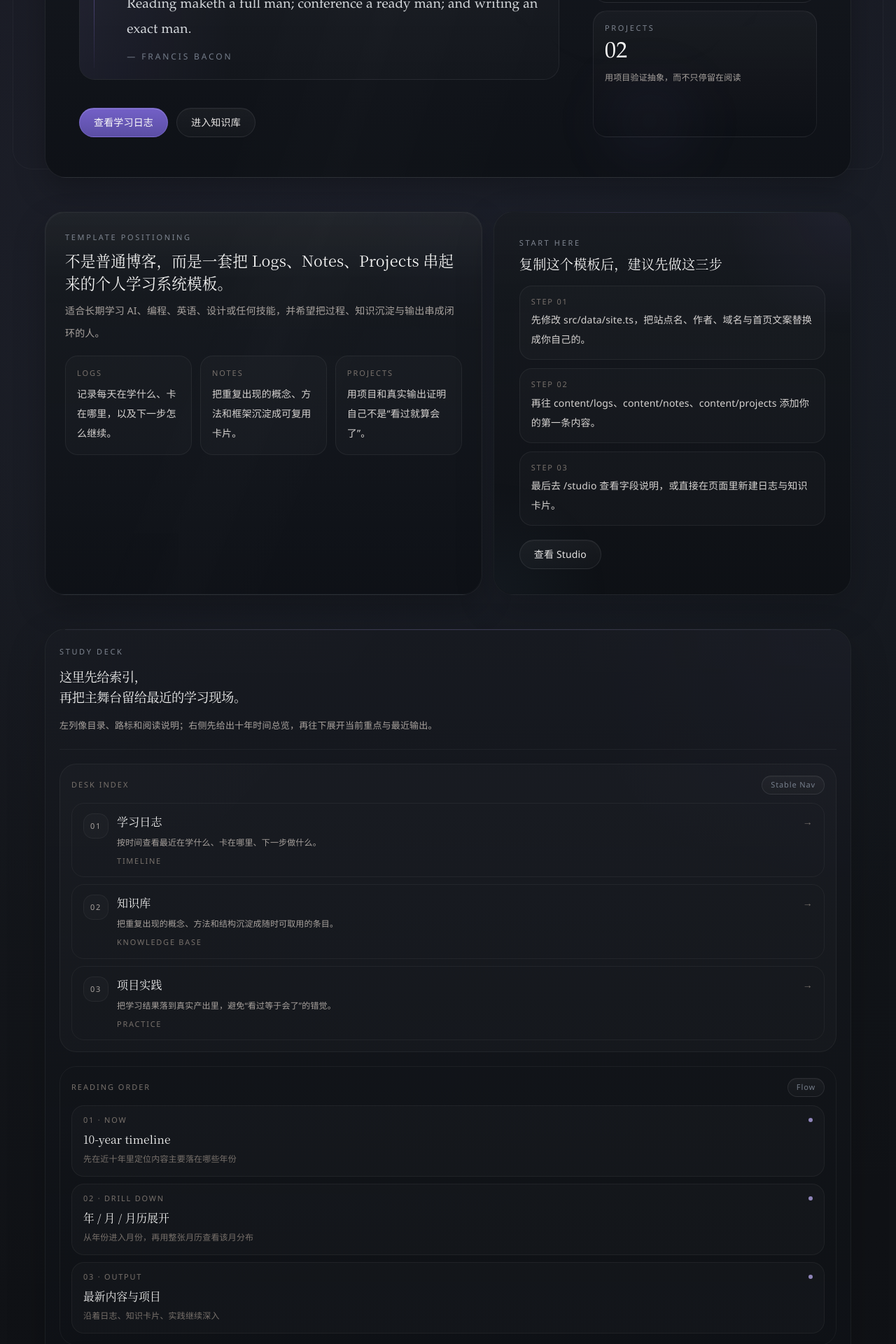
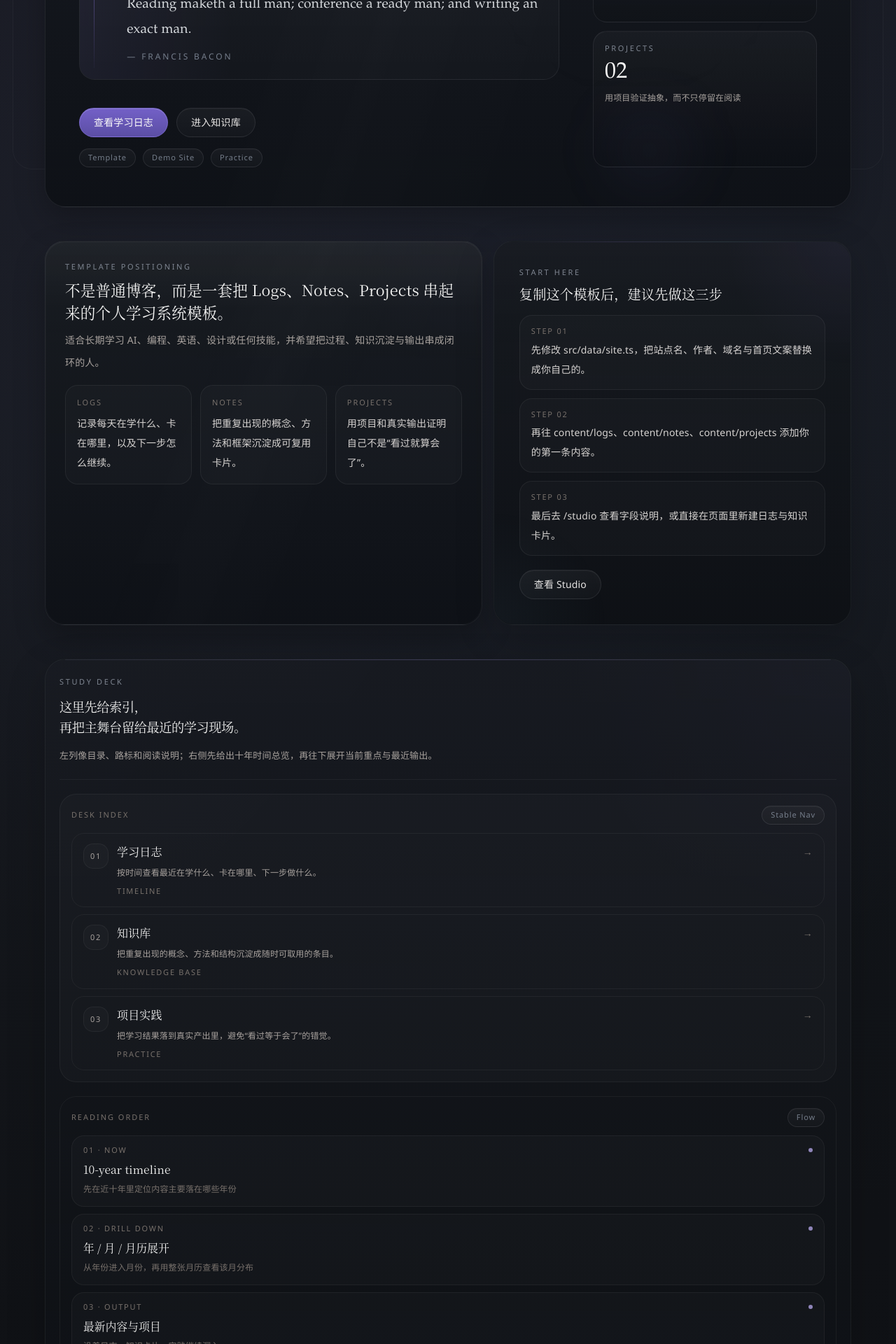
Before and after one commit to aqin1012-lyq/personal-learning-site, a Next.js app: page / in a window 1280 px wide. Shown: the part 540-2460 px from the top of the page at 70% size. Built offline with nearby package versions, Linux system fonts and the light colour scheme.

Commit message:
Refine landing messaging and extract home helpers

```diff
--- a/src/app/page.tsx
+++ b/src/app/page.tsx
@@ -1,15 +1,15 @@
 import Link from 'next/link';
 import { siteConfig } from '@/data/site';
 import { currentLearning } from '@/data/current-learning';
-import type { NoteItem } from '@/types/note';
 import { getAllLogs, getAllNotes, getAllProjects } from '@/lib/content';
+import { buildDeckSections, buildHomeStats, buildNotesHref, buildQuickMap, buildTimelineYears } from '@/lib/home';
 import { Navbar } from '@/components/layout/Navbar';
 import { Footer } from '@/components/layout/Footer';
 import { SiteContainer } from '@/components/layout/SiteContainer';
 import { Hero } from '@/components/home/Hero';
 import { HomeMotion } from '@/components/home/HomeMotion';
 import { CurrentLearningCard } from '@/components/home/CurrentLearningCard';
-import { TimelinePreview, type TimelineItem, type TimelineMonth, type TimelineYear } from '@/components/home/TimelinePreview';
+import { TimelinePreview } from '@/components/home/TimelinePreview';
 import { SectionHeader } from '@/components/common/SectionHeader';
 import { InteractiveSurface } from '@/components/common/InteractiveSurface';
 import { LogCard } from '@/components/logs/LogCard';
@@ -24,127 +24,10 @@ export default function HomePage() {
   const featuredNotes = notes.filter((item) => item.featured).slice(0, 3);
   const featuredProjects = projects.slice(0, 2);
   const latestProject = featuredProjects[0];
-
-  const buildNotesHref = (item: Pick<NoteItem, 'category' | 'tags'>) => {
-    const params = new URLSearchParams();
-    if (item.category) params.set('category', item.category);
-    if (item.tags[0]) params.set('tag', item.tags[0]);
-    const query = params.toString();
-    return query ? `/notes?${query}` : '/notes';
-  };
-
-  const stats = [
-    { label: 'Learning Logs', value: String(logs.length).padStart(2, '0'), note: '持续记录输入、实践与复盘' },
-    { label: 'Knowledge Notes', value: String(notes.length).padStart(2, '0'), note: '把零散理解整理成可复用卡片' },
-    { label: 'Projects', value: String(projects.length).padStart(2, '0'), note: '用项目验证抽象，而不只停留在阅读' },
-  ];
-
-  const quickMap = [
-    {
-      title: '学习日志',
-      description: '按时间查看最近在学什么、卡在哪里、下一步做什么。',
-      href: '/logs',
-      badge: 'Timeline',
-    },
-    {
-      title: '知识库',
-      description: '把重复出现的概念、方法和结构沉淀成随时可取用的条目。',
-      href: '/notes',
-      badge: 'Knowledge Base',
-    },
-    {
-      title: '项目实践',
-      description: '把学习结果落到真实产出里，避免“看过等于会了”的错觉。',
-      href: '/projects',
-      badge: 'Practice',
-    },
-  ];
-
-  const deckSections = [
-    { label: 'Now', title: '10-year timeline', note: '先在近十年里定位内容主要落在哪些年份' },
-    { label: 'Drill Down', title: '年 / 月 / 月历展开', note: '从年份进入月份，再用整张月历查看该月分布' },
-    { label: 'Output', title: '最新内容与项目', note: '沿着日志、知识卡片、实践继续深入' },
-  ];
-
-  const parseProjectDate = (period?: string) => {
-    if (!period) return '';
-    const matched = period.match(/(\d{4})\.(\d{1,2})/);
-    if (!matched) return '';
-    const [, year, month] = matched;
-    return `${year}-${String(month).padStart(2, '0')}-01`;
-  };
-
-  const timelineItems: TimelineItem[] = [
-    ...logs.map((item) => ({
-      id: `log-${item.id}`,
-      title: item.title,
-      summary: item.summary,
-      date: item.date,
-      href: `/logs/${item.slug}`,
-      kind: 'log' as const,
-      meta: item.type,
-      tags: item.tags,
-    })),
-    ...notes.map((item) => ({
-      id: `note-${item.id}`,
-      title: item.title,
-      summary: item.summary,
-      date: item.updatedAt,
-      href: `/notes/${item.slug}`,
-      kind: 'note' as const,
-      meta: item.category,
-      tags: item.tags,
-    })),
-    ...projects.map((item) => ({
-      id: `project-${item.id}`,
-      title: item.title,
-      summary: item.summary,
-      date: parseProjectDate(item.period),
-      href: item.href || `/projects/${item.slug}`,
-      kind: 'project' as const,
-      meta: item.status,
-      tags: item.tags,
-    })),
-  ].filter((item) => item.date);
-
-  const currentYear = new Date().getFullYear();
-  const timelineYears: TimelineYear[] = Array.from({ length: 10 }, (_, index) => currentYear - 9 + index).map((year) => {
-    const months: TimelineMonth[] = Array.from({ length: 12 }, (_, monthIndex) => {
-      const month = monthIndex + 1;
-      const daysInMonth = new Date(year, month, 0).getDate();
-      const monthItems = timelineItems
-        .filter((item) => item.date.startsWith(`${year}-${String(month).padStart(2, '0')}`))
-        .sort((a, b) => (a.date < b.date ? 1 : -1));
-
-      const firstWeekday = (new Date(year, monthIndex, 1).getDay() + 6) % 7;
-
-      return {
-        key: `${year}-${String(month).padStart(2, '0')}`,
-        month,
-        label: new Intl.DateTimeFormat('zh-CN', { month: 'long' }).format(new Date(year, monthIndex, 1)),
-        shortLabel: `${String(month).padStart(2, '0')}月`,
-        itemCount: monthItems.length,
-        firstWeekday,
-        days: Array.from({ length: daysInMonth }, (_, dayIndex) => {
-          const day = dayIndex + 1;
-          const key = `${year}-${String(month).padStart(2, '0')}-${String(day).padStart(2, '0')}`;
-          return {
-            day,
-            key,
-            weekday: (firstWeekday + dayIndex) % 7,
-            items: monthItems.filter((item) => item.date === key),
-          };
-        }),
-      };
-    });
-
-    return {
-      year,
-      key: String(year),
-      itemCount: months.reduce((total, month) => total + month.itemCount, 0),
-      months,
-    };
-  });
+  const stats = buildHomeStats(logs, notes, projects);
+  const quickMap = buildQuickMap();
+  const deckSections = buildDeckSections();
+  const timelineYears = buildTimelineYears(logs, notes, projects);
 
   return (
     <>
@@ -158,6 +41,11 @@ export default function HomePage() {
               primaryAction={{ label: '查看学习日志', href: '/logs' }}
               secondaryAction={{ label: '进入知识库', href: '/notes' }}
               stats={stats}
+              quickChips={[
+                { label: 'Template', href: '/studio' },
+                { label: 'Demo Site', href: '/about' },
+                { label: 'Practice', href: '/projects' },
+              ]}
             />
 
             <section className="grid gap-4 xl:grid-cols-[1.1fr_0.9fr]">
--- a/src/components/home/Hero.tsx
+++ b/src/components/home/Hero.tsx
@@ -9,18 +9,25 @@ type HeroStat = {
   note: string;
 };
 
+type HeroChip = {
+  label: string;
+  href: string;
+};
+
 export function Hero({
   title,
   subtitle,
   primaryAction,
   secondaryAction,
   stats,
+  quickChips = [],
 }: {
   title: string;
   subtitle: string;
   primaryAction: { label: string; href: string };
   secondaryAction?: { label: string; href: string };
   stats: HeroStat[];
+  quickChips?: HeroChip[];
 }) {
   const manualBreak = '沉淀成可复用的认知结构';
   const titleParts = title.split('，');
@@ -70,7 +77,8 @@ export function Hero({
             </div>
           </div>
 
-          <div className="flex flex-wrap gap-3 pt-1">
+          <div className="space-y-4 pt-1">
+            <div className="flex flex-wrap gap-3">
               <Link href={primaryAction.href} className="hero-button-primary hero-magnetic-chip">
                 {primaryAction.label}
               </Link>
@@ -78,6 +86,16 @@ export function Hero({
                 <Link href={secondaryAction.href} className="hero-button-secondary hero-magnetic-chip">
                   {secondaryAction.label}
                 </Link>
+              ) : null}
+            </div>
+            {quickChips.length > 0 ? (
+              <div className="flex flex-wrap gap-2.5">
+                {quickChips.map((chip) => (
+                  <Link key={chip.href} href={chip.href} className="pill-tag hero-magnetic-chip">
+                    {chip.label}
+                  </Link>
+                ))}
+              </div>
             ) : null}
           </div>
         </div>
--- a/src/components/layout/Footer.tsx
+++ b/src/components/layout/Footer.tsx
@@ -6,9 +6,9 @@ export function Footer() {
     <footer className="mt-16 border-t border-white/[0.07] bg-[#0d1014]/72 backdrop-blur-xl">
       <SiteContainer className="grid gap-8 py-10 text-sm text-stone-500 md:grid-cols-[1.2fr_0.8fr] md:items-start">
         <div className="space-y-3">
-          <p className="text-base text-stone-300">这是我的个人学习记录站，记录输入、实践、复盘，也记录那些慢慢成形的理解。</p>
+          <p className="text-base text-stone-300">这是一个个人学习系统模板，用来把学习过程、知识沉淀和项目实践串成一个长期可复用的成长界面。</p>
           <p className="max-w-2xl leading-7 text-stone-500">
-            希望这里不是一堆被遗忘的草稿，而是一套越用越顺手、越写越清晰的长期知识基础设施。
+            你可以把它当成自己的公开学习主页，也可以把它当成一个长期维护的知识基础设施模板，从第一条日志开始慢慢长起来。
           </p>
         </div>
         <div className="grid gap-3 md:justify-end">
@@ -24,6 +24,9 @@ export function Footer() {
           <Link href="/projects" className="hover:text-violet-200/90">
             项目实践
           </Link>
+          <Link href="/studio" className="hover:text-violet-200/90">
+            Studio
+          </Link>
         </div>
       </SiteContainer>
     </footer>
--- a/src/components/layout/Navbar.tsx
+++ b/src/components/layout/Navbar.tsx
@@ -34,8 +34,8 @@ export function Navbar({ nav }: { nav: NavItem[] }) {
             ✦
           </span>
           <span>
-            <span className="block font-cjk text-[1.02rem] font-medium tracking-[0.01em]">学习记录站</span>
-            <span className="block text-xs text-stone-500">Notes · Logs · Practice</span>
+            <span className="block font-cjk text-[1.02rem] font-medium tracking-[0.01em]">学习系统模板</span>
+            <span className="block text-xs text-stone-500">Logs · Notes · Projects</span>
           </span>
         </Link>
 
--- /dev/null
+++ b/src/lib/home.ts
@@ -0,0 +1,133 @@
+import type { NoteItem } from '@/types/note';
+import type { LogItem } from '@/types/log';
+import type { ProjectItem } from '@/types/project';
+import type { TimelineItem, TimelineMonth, TimelineYear } from '@/components/home/TimelinePreview';
+
+export function buildNotesHref(item: Pick<NoteItem, 'category' | 'tags'>) {
+  const params = new URLSearchParams();
+  if (item.category) params.set('category', item.category);
+  if (item.tags[0]) params.set('tag', item.tags[0]);
+  const query = params.toString();
+  return query ? `/notes?${query}` : '/notes';
+}
+
+export function buildHomeStats(logs: LogItem[], notes: NoteItem[], projects: ProjectItem[]) {
+  return [
+    { label: 'Learning Logs', value: String(logs.length).padStart(2, '0'), note: '持续记录输入、实践与复盘' },
+    { label: 'Knowledge Notes', value: String(notes.length).padStart(2, '0'), note: '把零散理解整理成可复用卡片' },
+    { label: 'Projects', value: String(projects.length).padStart(2, '0'), note: '用项目验证抽象，而不只停留在阅读' },
+  ];
+}
+
+export function buildQuickMap() {
+  return [
+    {
+      title: '学习日志',
+      description: '按时间查看最近在学什么、卡在哪里、下一步做什么。',
+      href: '/logs',
+      badge: 'Timeline',
+    },
+    {
+      title: '知识库',
+      description: '把重复出现的概念、方法和结构沉淀成随时可取用的条目。',
+      href: '/notes',
+      badge: 'Knowledge Base',
+    },
+    {
+      title: '项目实践',
+      description: '把学习结果落到真实产出里，避免“看过等于会了”的错觉。',
+      href: '/projects',
+      badge: 'Practice',
+    },
+  ];
+}
+
+export function buildDeckSections() {
+  return [
+    { label: 'Now', title: '10-year timeline', note: '先在近十年里定位内容主要落在哪些年份' },
+    { label: 'Drill Down', title: '年 / 月 / 月历展开', note: '从年份进入月份，再用整张月历查看该月分布' },
+    { label: 'Output', title: '最新内容与项目', note: '沿着日志、知识卡片、实践继续深入' },
+  ];
+}
+
+function parseProjectDate(period?: string) {
+  if (!period) return '';
+  const matched = period.match(/(\d{4})\.(\d{1,2})/);
+  if (!matched) return '';
+  const [, year, month] = matched;
+  return `${year}-${String(month).padStart(2, '0')}-01`;
+}
+
+export function buildTimelineYears(logs: LogItem[], notes: NoteItem[], projects: ProjectItem[]): TimelineYear[] {
+  const timelineItems: TimelineItem[] = [
+    ...logs.map((item) => ({
+      id: `log-${item.id}`,
+      title: item.title,
+      summary: item.summary,
+      date: item.date,
+      href: `/logs/${item.slug}`,
+      kind: 'log' as const,
+      meta: item.type,
+      tags: item.tags,
+    })),
+    ...notes.map((item) => ({
+      id: `note-${item.id}`,
+      title: item.title,
+      summary: item.summary,
+      date: item.updatedAt,
+      href: `/notes/${item.slug}`,
+      kind: 'note' as const,
+      meta: item.category,
+      tags: item.tags,
+    })),
+    ...projects.map((item) => ({
+      id: `project-${item.id}`,
+      title: item.title,
+      summary: item.summary,
+      date: parseProjectDate(item.period),
+      href: item.href || `/projects/${item.slug}`,
+      kind: 'project' as const,
+      meta: item.status,
+      tags: item.tags,
+    })),
+  ].filter((item) => item.date);
+
+  const currentYear = new Date().getFullYear();
+  return Array.from({ length: 10 }, (_, index) => currentYear - 9 + index).map((year) => {
+    const months: TimelineMonth[] = Array.from({ length: 12 }, (_, monthIndex) => {
+      const month = monthIndex + 1;
+      const daysInMonth = new Date(year, month, 0).getDate();
+      const monthItems = timelineItems
+        .filter((item) => item.date.startsWith(`${year}-${String(month).padStart(2, '0')}`))
+        .sort((a, b) => (a.date < b.date ? 1 : -1));
+
+      const firstWeekday = (new Date(year, monthIndex, 1).getDay() + 6) % 7;
+
+      return {
+        key: `${year}-${String(month).padStart(2, '0')}`,
+        month,
+        label: new Intl.DateTimeFormat('zh-CN', { month: 'long' }).format(new Date(year, monthIndex, 1)),
+        shortLabel: `${String(month).padStart(2, '0')}月`,
+        itemCount: monthItems.length,
+        firstWeekday,
+        days: Array.from({ length: daysInMonth }, (_, dayIndex) => {
+          const day = dayIndex + 1;
+          const key = `${year}-${String(month).padStart(2, '0')}-${String(day).padStart(2, '0')}`;
+          return {
+            day,
+            key,
+            weekday: (firstWeekday + dayIndex) % 7,
+            items: monthItems.filter((item) => item.date === key),
+          };
+        }),
+      };
+    });
+
+    return {
+      year,
+      key: String(year),
+      itemCount: months.reduce((total, month) => total + month.itemCount, 0),
+      months,
+    };
+  });
+}
```
Also changed, not shown: 1 other file (tests, documents, lock files or other folders). Lines whose indentation alone changed are shown as unchanged.
